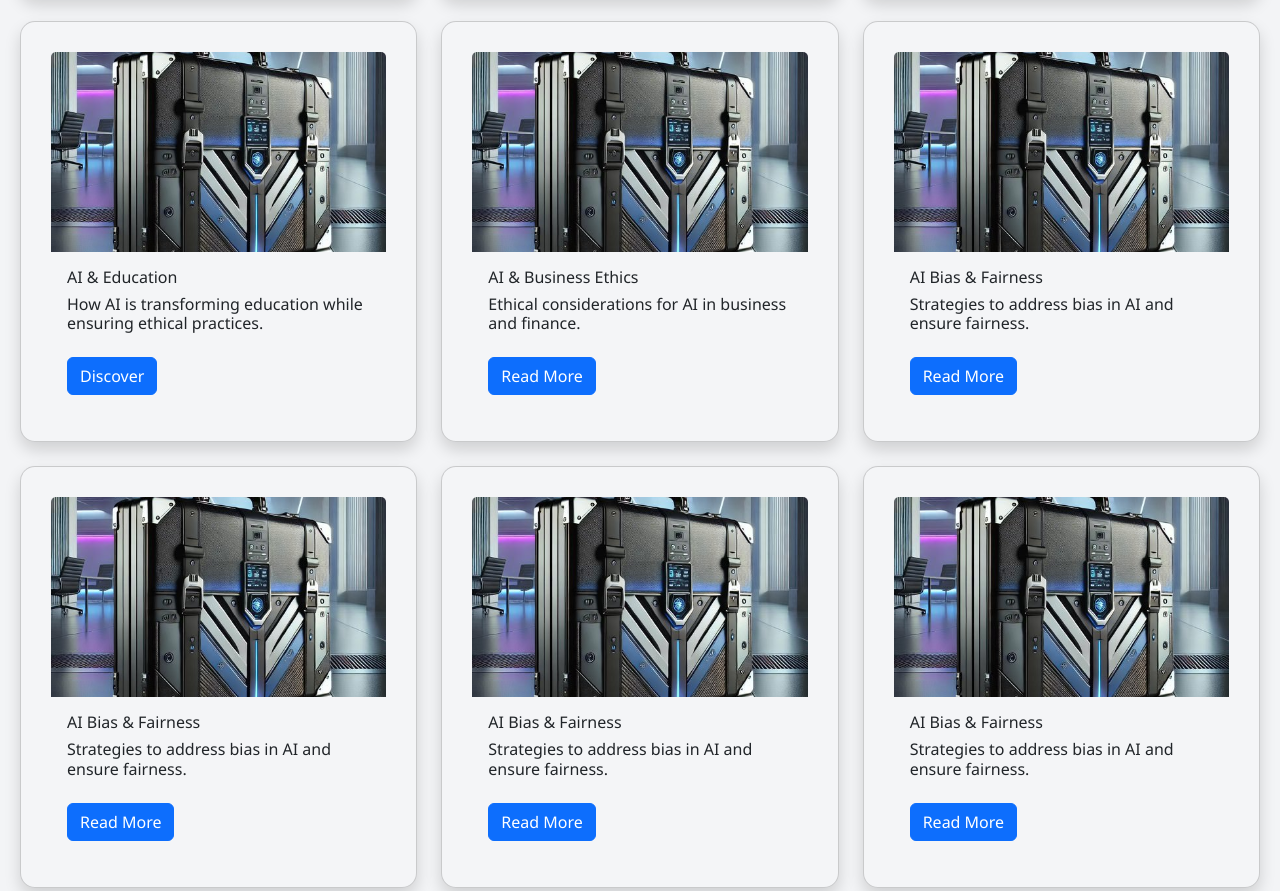
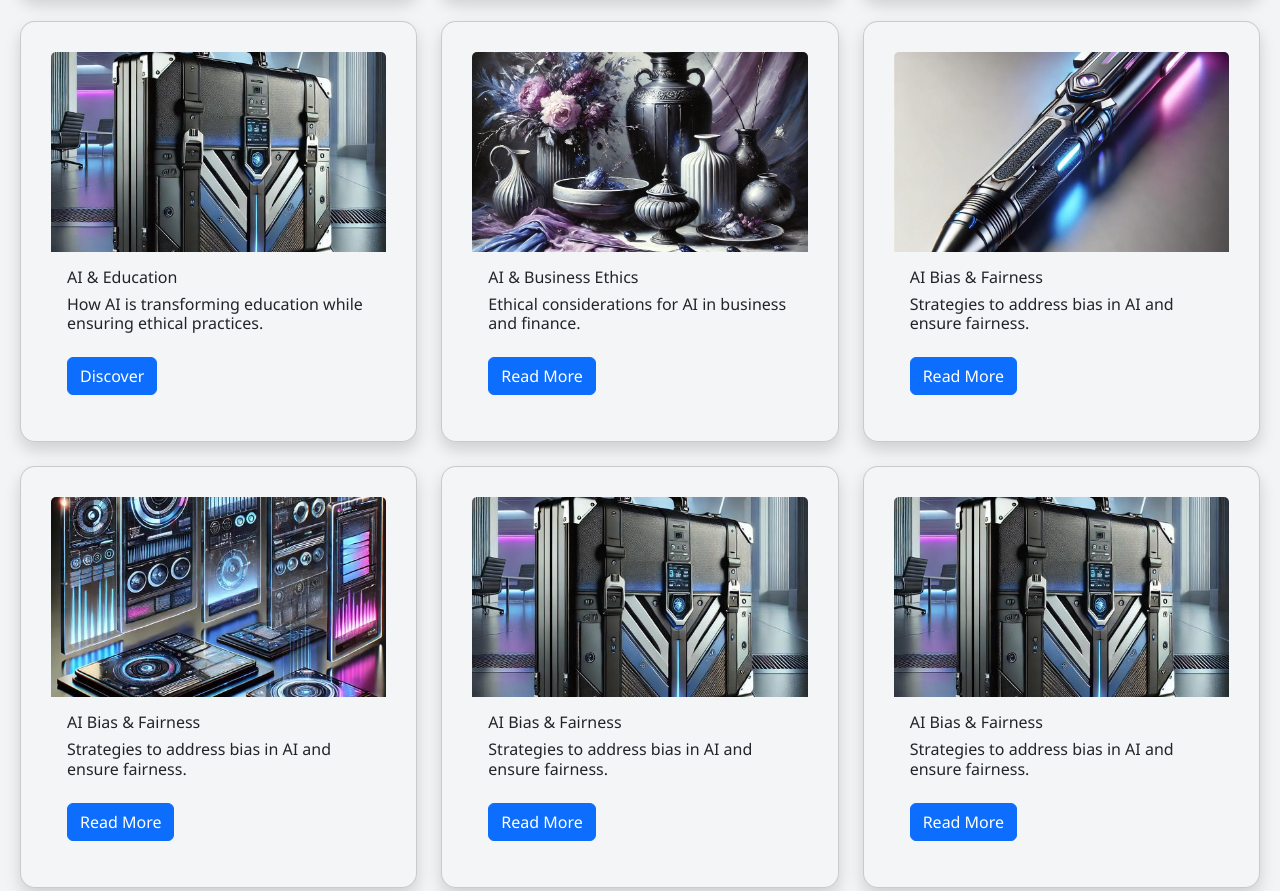
Before and after one commit to sm331/Ethica, a plain HTML site: page resources.html in a window 1280 px wide. Shown: the part 797-1688 px from the top of the page. Drawn offline with nearby package versions, Linux system fonts and the light colour scheme.

Commit message:
'aaaaaaaaaa'

```diff
--- a/resources.html
+++ b/resources.html
@@ -210,7 +210,7 @@
         <div class="col">
           <div class="card shadow">
             <img
-              src="assets/images/img-3.jpg"
+              src="assets/images/picccc999.jpg"
               class="card-img-top"
               alt="AI & Business"
             />
@@ -232,7 +232,7 @@
         <div class="col">
           <div class="card shadow">
             <img
-              src="assets/images/img-3.jpg"
+              src="assets/images/picccc3.jpg"
               class="card-img-top"
               alt="AI Bias"
             />
@@ -254,7 +254,7 @@
         <div class="col">
           <div class="card shadow">
             <img
-              src="assets/images/img-3.jpg"
+              src="assets/images/img-4.jpg"
               class="card-img-top"
               alt="AI Bias"
             />
```
Also changed, not shown: assets/images/picccc3.jpg (added), assets/images/picccc999.jpg (added).
